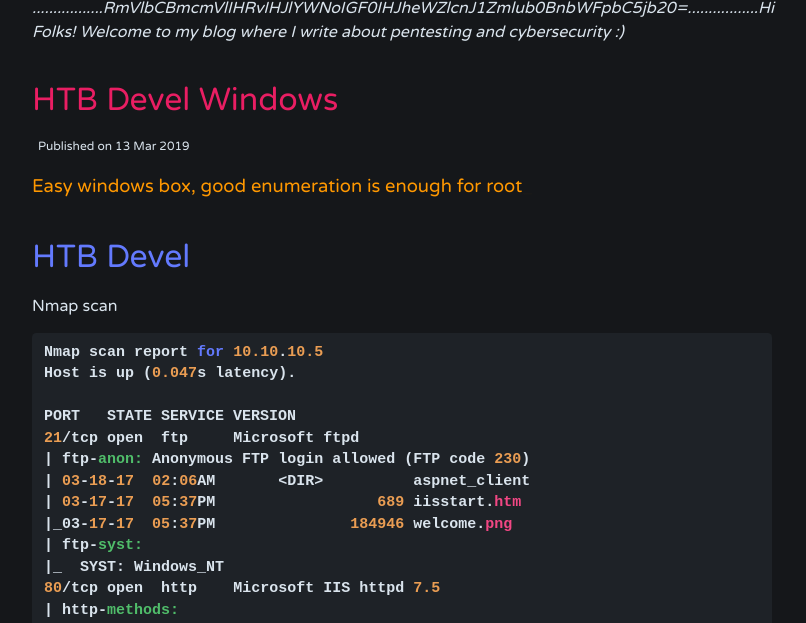
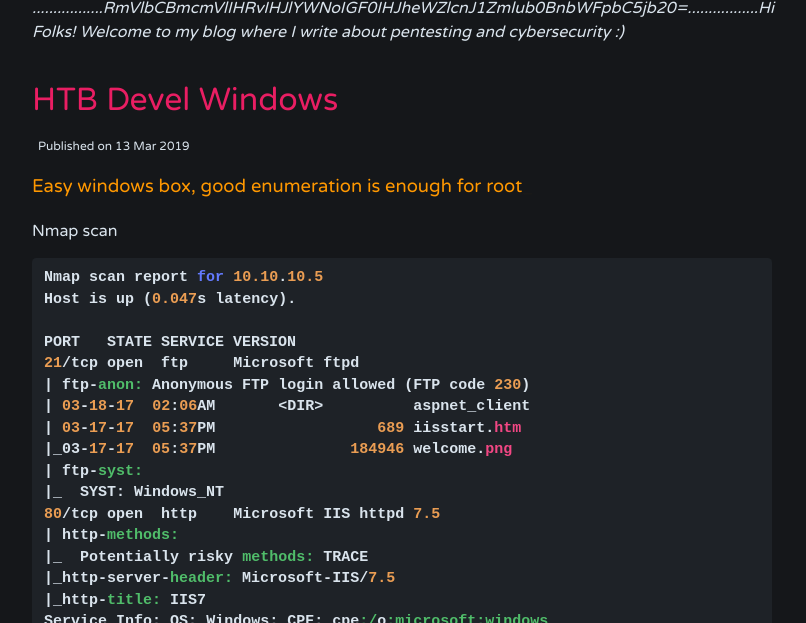
Before and after one commit to Rayferrufino/Rayferrufino.github.io, a Jekyll site: the page built from _posts/2019-03-13-HTBDevel.md, in a window 1280 px wide and 900 px high, cut to the strip 277-900 px from the top of the window. Shown: the whole strip, without its empty margins (238-1044 px from the left). Built offline with Jekyll 4.4.1, drawn with Linux system fonts in a browser that asks for light colours; comment, search, counter and statistics services are not loaded.

Commit message:
Update 2019-03-13-HTBDevel.md

````diff
--- a/_posts/2019-03-13-HTBDevel.md
+++ b/_posts/2019-03-13-HTBDevel.md
@@ -5,7 +5,7 @@
 tags: HTB, IIS, ASPX
 ---
 
-# HTB Devel
+
 
 Nmap scan
 ```ruby
````
